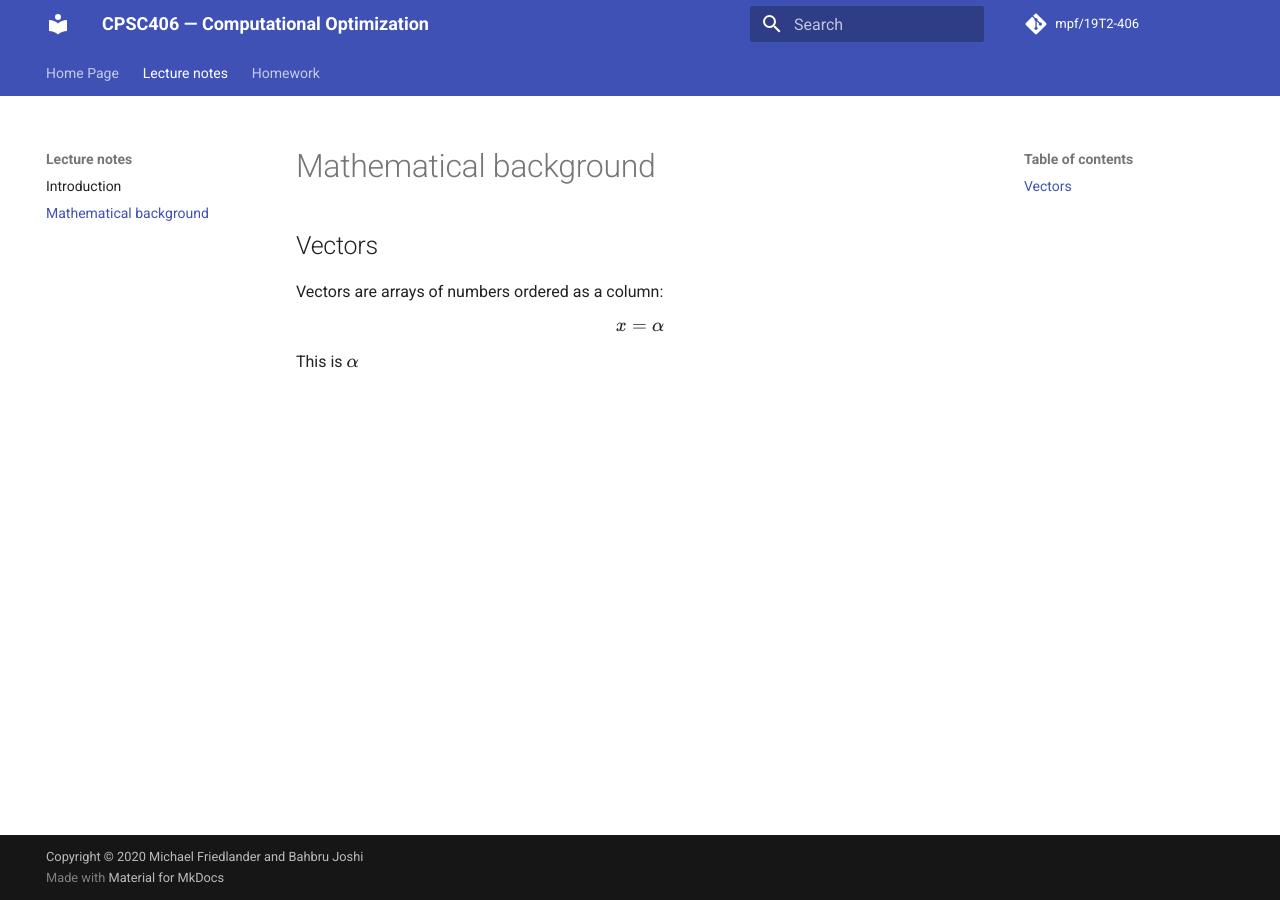
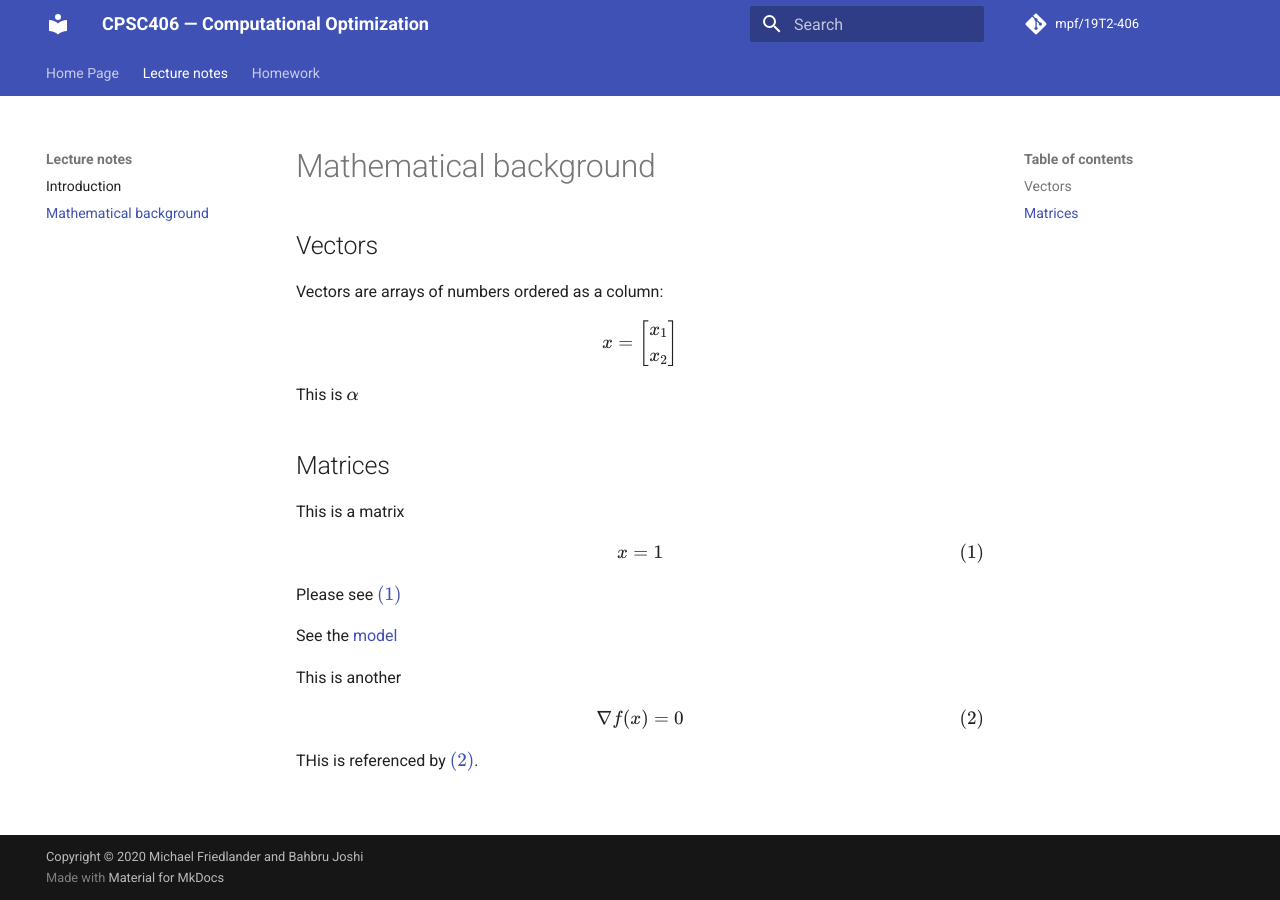
Before and after one commit to mpf/19T2-406, an MkDocs documentation site: the page built from docs/notes/background.md, in a window 1280 px wide. Built offline with MkDocs 1.6.1 and Material for MkDocs 9.7.7, drawn with Linux system fonts in a browser that asks for light colours; formulas are drawn with MathJax 3; comment, search, counter and statistics services are not loaded.

Commit message:
Update docs

```diff
--- /dev/null
+++ b/docs/javascripts/extra.js
@@ -0,0 +1,20 @@
+window.MathJax = {
+    // tex2jax: {
+    //     inlineMath: [ ["\\(","\\)"] ],
+    //     displayMath: [ ["\\[","\\]"] ]
+    // },
+    TeX: {
+        TagSide: "right",
+        TagIndent: ".8em",
+        MultLineWidth: "85%",
+        equationNumbers: {
+            autoNumber: "AMS",
+        },
+        unicode: {
+            fonts: "STIXGeneral,'Arial Unicode MS'"
+        }
+    },
+    displayAlign: "center",
+    showProcessingMessages: false,
+    messageStyle: "none"
+};
--- a/docs/notes/background.md
+++ b/docs/notes/background.md
@@ -5,7 +5,23 @@
 Vectors are arrays of numbers ordered as a column:
 
 $$
-x = \alpha
+x = \begin{bmatrix}x_1 \\ x_2\end{bmatrix}
 $$
 
 This is $\alpha$
+
+## Matrices
+
+This is a matrix
+\begin{equation} \label{eq-1}
+  x = 1
+\end{equation}
+Please see \eqref{eq-1}
+
+See the [model](introduction.md#modelling)
+
+This is another
+\begin{equation} \label{optimality}
+  \nabla f(x)=0
+\end{equation}
+THis is referenced by \eqref{optimality}.
--- a/mkdocs.yml
+++ b/mkdocs.yml
@@ -14,7 +14,7 @@ copyright: 'Copyright &copy; 2020 Michael Friedlander and Bahbru Joshi'
 # Configuration
 theme:
   name: 'material'
-  features:
+  feature:
     tabs: true
 
 # Extensions
@@ -47,8 +47,8 @@ markdown_extensions:
   - pymdownx.tilde
 
 extra_javascript:
+  - 'javascripts/extra.js'
   - 'https://cdnjs.cloudflare.com/ajax/libs/mathjax/2.7.0/MathJax.js?config=TeX-MML-AM_CHTML'
-
 
 # Page tree
 nav:
```
Also changed, not shown: docs/homework/hw1.md (+2 -0 lines), docs/index.md (+2 -1 lines), docs/notes/introduction.md (+7 -1 lines), 1 other file.
